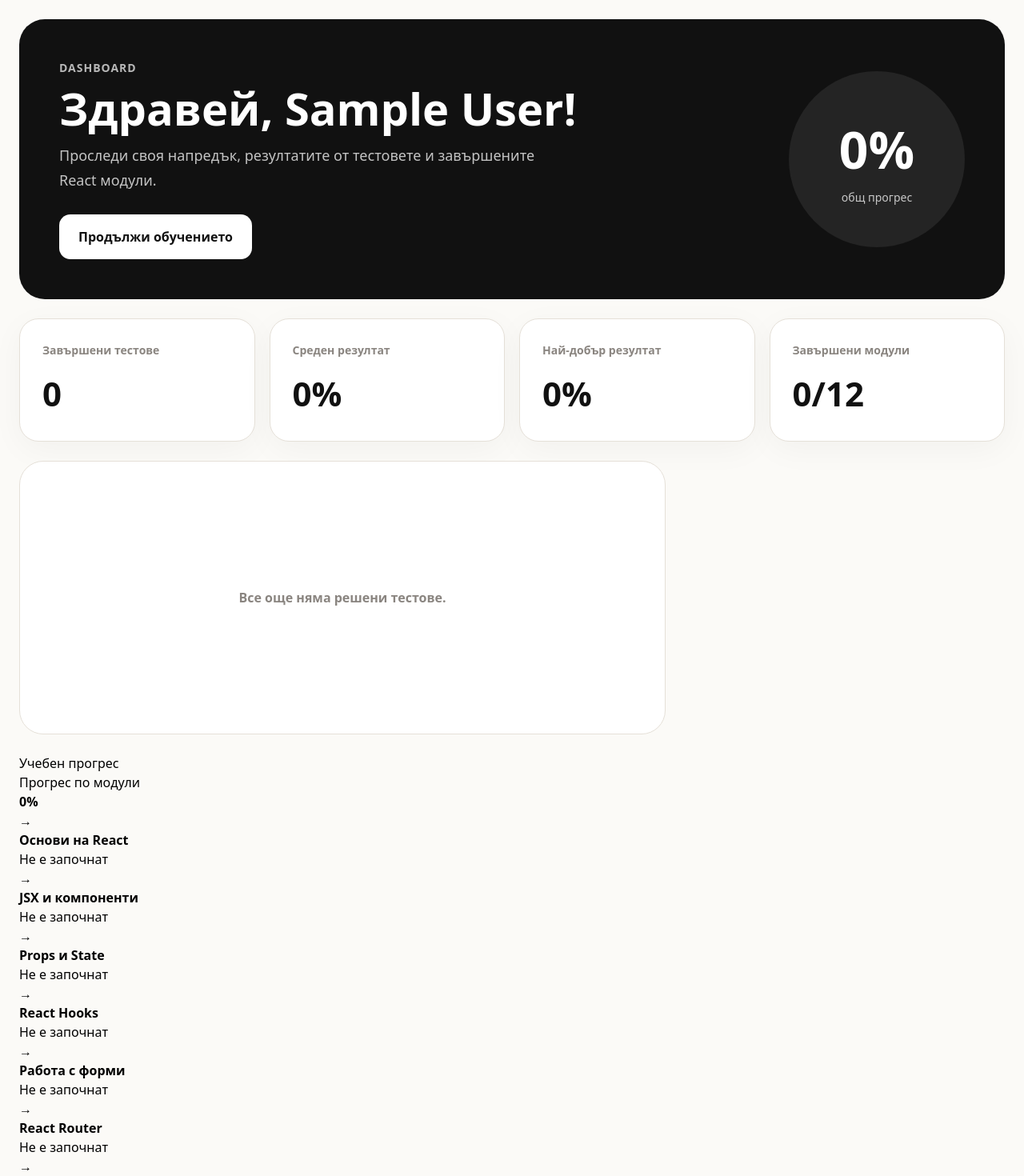
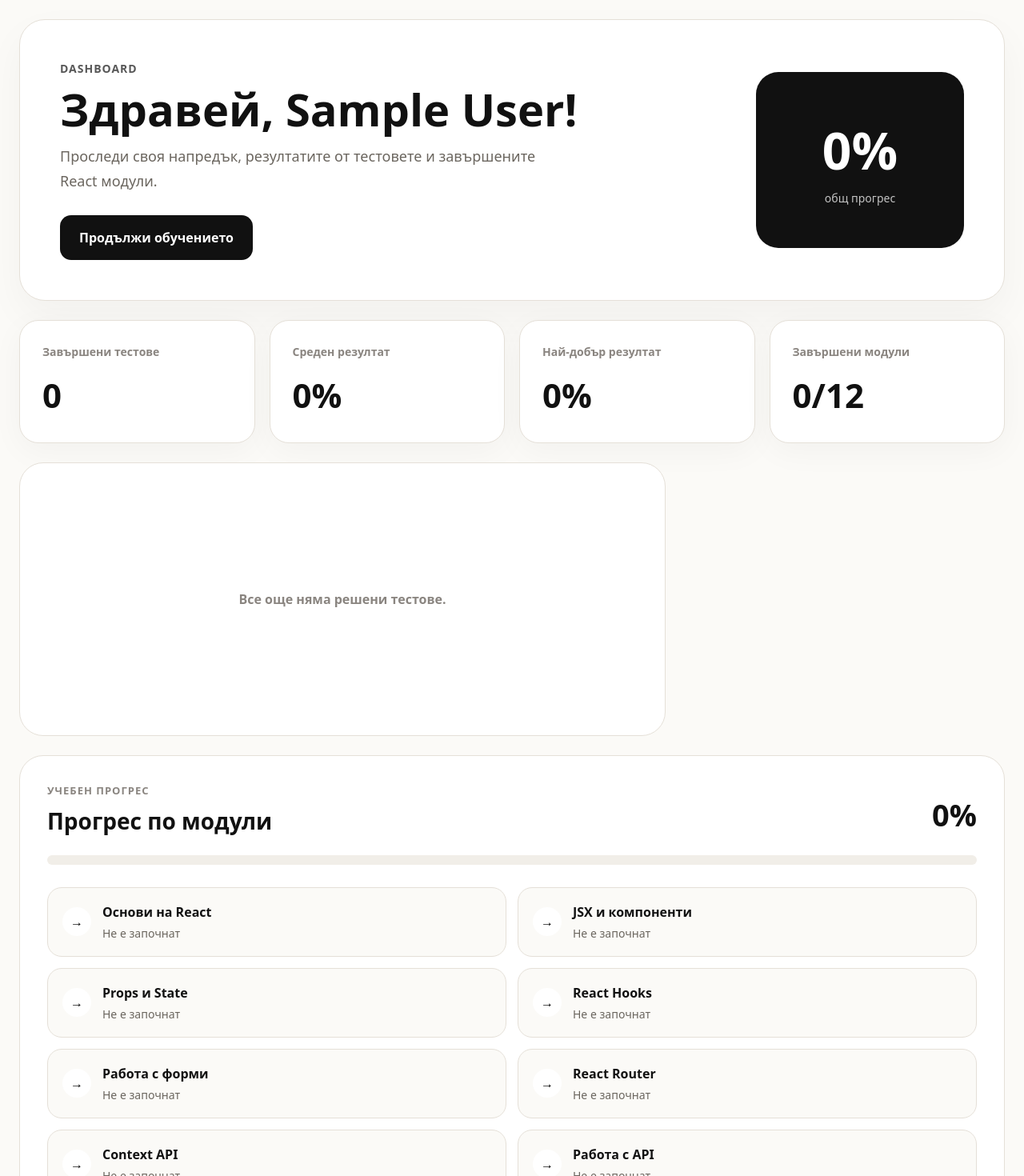
Before and after one commit to IvannIvannov/react-diploma-project, a React (Vite) app in the folder client/: page /dashboard in a window 1280 px wide. Shown: the part 100-1570 px from the top of the page at 80% size. Built offline with nearby package versions, Linux system fonts and the light colour scheme; no server answers; sample sign-in values are in the browser's storage.

Commit message:
"improve dashboard welcome card design

```diff
--- a/client/src/pages/Dashboard.css
+++ b/client/src/pages/Dashboard.css
@@ -14,8 +14,12 @@
 
     border-radius: 32px;
 
-    background: #111;
-    color: white;
+    background: #ffffff;
+
+    border: 1px solid #e5e0d8;
+    box-shadow: 0 20px 50px rgba(0, 0, 0, 0.04);
+
+    color: #111;
 
     margin-bottom: 24px;
 }
@@ -45,7 +49,7 @@
 
     max-width: 600px;
 
-    color: rgba(255, 255, 255, 0.75);
+    color: #6b665f;
 
     font-size: 18px;
     line-height: 1.7;
@@ -59,8 +63,8 @@
     margin-top: 28px;
     padding: 16px 24px;
 
-    background: white;
-    color: #111;
+    background: #111;
+    color: white;
 
     border-radius: 14px;
 
@@ -75,22 +79,29 @@
 }
 
 .welcome-visual {
+    min-width: 260px;
+    padding: 34px;
+
     display: flex;
     flex-direction: column;
     align-items: center;
     justify-content: center;
 
-    min-width: 220px;
+    background: #111;
+
+    border: none;
+
+    border-radius: 28px;
     min-height: 220px;
 
-    border-radius: 50%;
-
-    background: rgba(255, 255, 255, 0.08);
+    text-align: center;
 }
 
 .welcome-visual strong {
     font-size: 64px;
     font-weight: 900;
+
+    color: white;
 }
 
 .welcome-visual span {
@@ -204,6 +215,106 @@
     font-weight: 700;
 }
 
+.course-progress-section {
+    margin-top: 24px;
+    padding: 34px;
+    background: #fff;
+    border: 1px solid #e5e0d8;
+    border-radius: 30px;
+}
+
+.course-progress-header {
+    display: flex;
+    justify-content: space-between;
+    align-items: flex-end;
+    margin-bottom: 22px;
+}
+
+.course-progress-header p {
+    margin: 0 0 6px;
+    color: #8a8580;
+    font-size: 13px;
+    font-weight: 900;
+    letter-spacing: 1px;
+    text-transform: uppercase;
+}
+
+.course-progress-header h2 {
+    margin: 0;
+    color: #111;
+    font-size: 28px;
+    font-weight: 900;
+}
+
+.course-progress-header strong {
+    color: #111;
+    font-size: 38px;
+    font-weight: 900;
+}
+
+.dashboard-progress-bar {
+    height: 12px;
+    margin-bottom: 28px;
+    background: #f1eee8;
+    border-radius: 999px;
+    overflow: hidden;
+}
+
+.dashboard-progress-bar div {
+    height: 100%;
+    background: #111;
+    border-radius: 999px;
+}
+
+.course-progress-list {
+    display: grid;
+    grid-template-columns: repeat(2, 1fr);
+    gap: 14px;
+}
+
+.course-progress-item {
+    display: flex;
+    align-items: center;
+    gap: 14px;
+    padding: 18px;
+    background: #fbfaf7;
+    border: 1px solid #e5e0d8;
+    border-radius: 18px;
+}
+
+.course-progress-item span {
+    width: 36px;
+    height: 36px;
+    display: grid;
+    place-items: center;
+    background: #fff;
+    border-radius: 50%;
+    font-weight: 900;
+}
+
+.course-progress-item.completed span {
+    background: #eaf8ed;
+    color: #166534;
+}
+
+.course-progress-item strong {
+    display: block;
+    color: #111;
+    margin-bottom: 4px;
+}
+
+.course-progress-item p {
+    margin: 0;
+    color: #6b665f;
+    font-size: 14px;
+}
+
+@media (max-width: 800px) {
+    .course-progress-list {
+        grid-template-columns: 1fr;
+    }
+}
+
 @media (max-width: 1000px) {
     .dashboard-welcome {
         flex-direction: column;
@@ -228,13 +339,6 @@
         font-size: 42px;
     }
 
-    .welcome-visual {
-        width: 180px;
-        height: 180px;
-        min-width: 180px;
-        min-height: 180px;
-    }
-
     .welcome-visual strong {
         font-size: 48px;
     }
```
